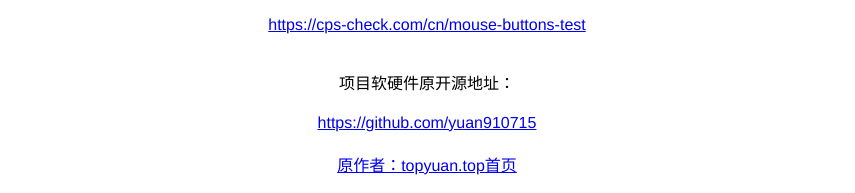
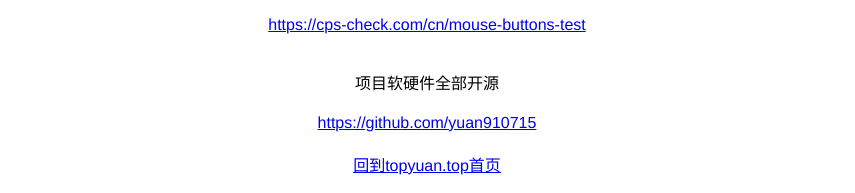
Before and after one commit to yuan910715/3keys, a Vue app in the folder 3key-web/: page / in a window 1280 px wide. Shown: the part 1247-1440 px from the top of the page, without its empty margins (213-1068 px from the left). Built offline with nearby package versions, Linux system fonts and the light colour scheme; no server answers.

Commit message:
Add files via upload

```diff
--- a/3key-web/src/i18n/en.js
+++ b/3key-web/src/i18n/en.js
@@ -23,8 +23,8 @@
         videoText:'Video',
         keyTest:'Online Keyboard Testing Sites',
         mouseTest:'Online Mouse Testing Sites',
-        openSource:'All software and hardware of the original project open source link below:',
-        backToIndex:'Original auther link: topyuan.top',
+        openSource:'All software and hardware of the project are open source',
+        backToIndex:'Back to topyuan.top',
         submit:'Submit',
         browserErr:'Please use Chrome or Edge browser version 103 or above to access this page via https!',
         firmwareErr:'The currently connected 3-key keyboard is not the latest firmware and does not support mouse settings, please update!!<br/><br/>New version:<br/>5.0 Added mouse<br/>4.1 fix bugs<br/>4.0 Added a combination of up to 5 keys, press three keys at the same time to one new key<br/>',
--- a/3key-web/src/i18n/zh.js
+++ b/3key-web/src/i18n/zh.js
@@ -23,8 +23,8 @@
         videoText:'视频介绍',
         keyTest:'在线键盘测试网站',
         mouseTest:'在线鼠标测试网站',
-        openSource:'项目软硬件原开源地址：',
-        backToIndex:'原作者：topyuan.top首页',
+        openSource:'项目软硬件全部开源',
+        backToIndex:'回到topyuan.top首页',
         submit:'提交',
         browserErr:'请使用103以上版本Chrome或Edge浏览器,https方式访问此页面!',
         firmwareErr:'当前连接的3键键盘不是最新固件,不支持鼠标设置,请更新!!<br/><br/>新版本:<br/>5.0 新增鼠标设置功能<br/>4.1 修复bug<br/>4.0 新增最多5键的组合键 三键同时按下设置<br/>',
```
